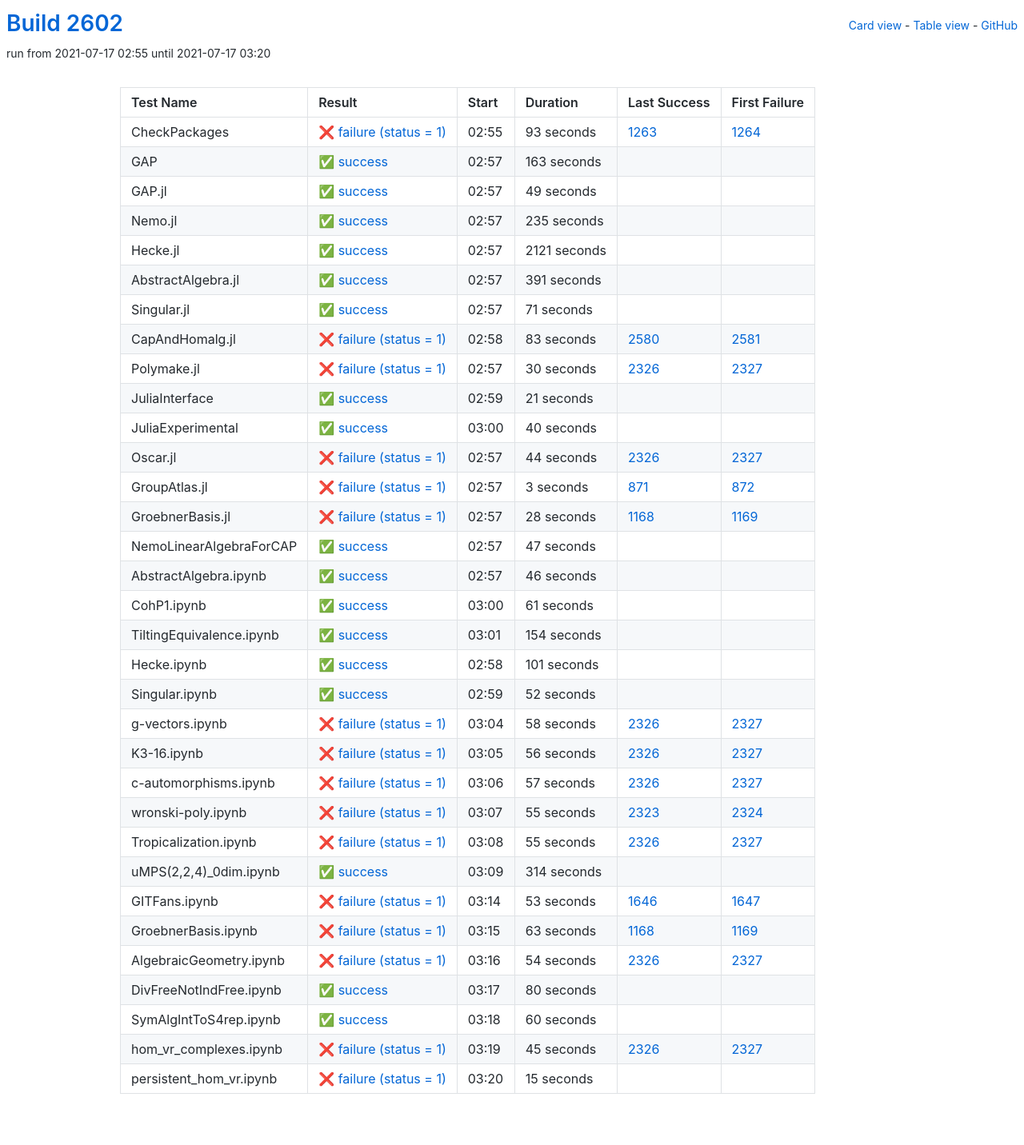
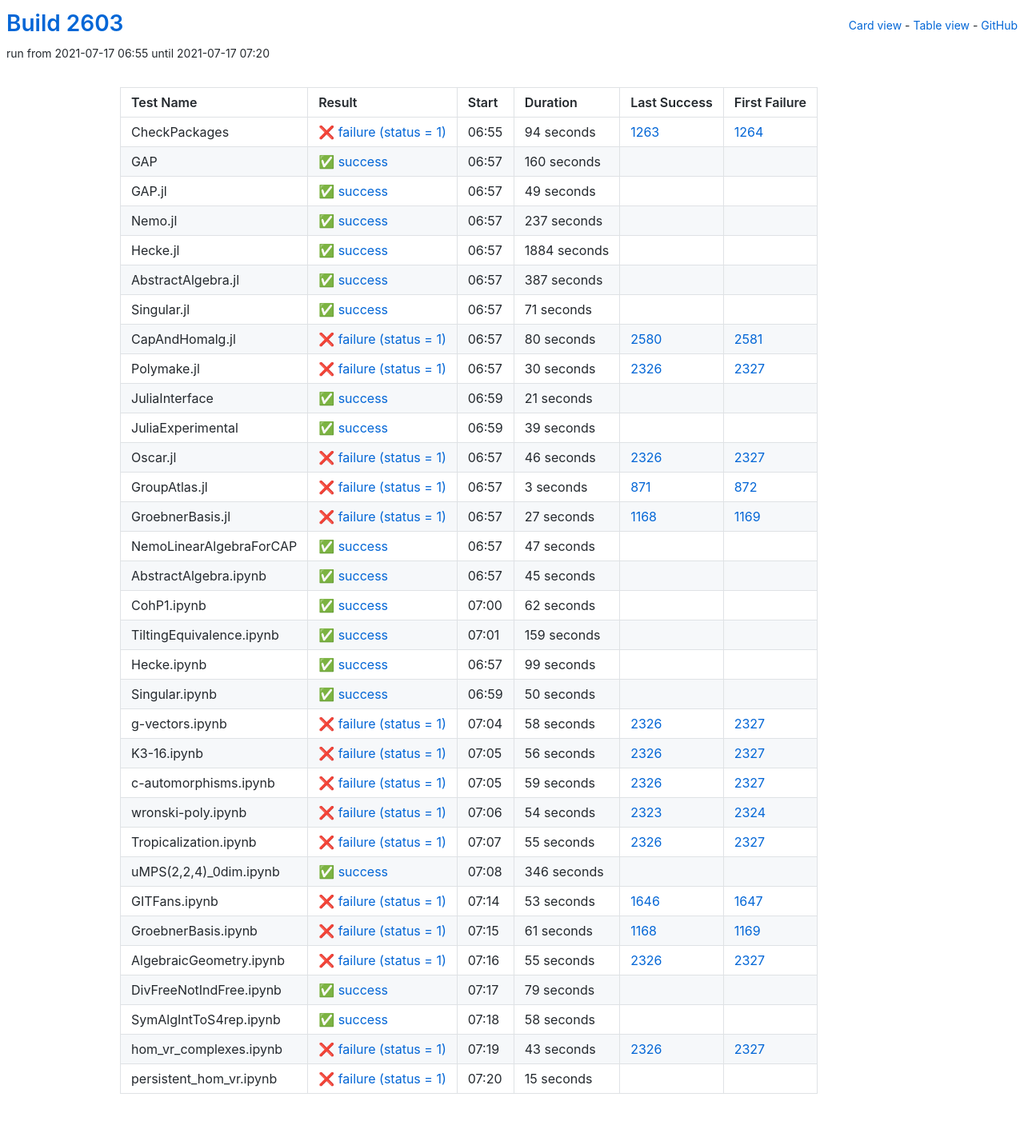
Before and after one commit to oscar-system/oscar-ci-status-stable, a Jekyll site: the page built from table.html, in a window 1280 px wide. Shown: the whole page at 80% size. Built offline with Jekyll 4.4.1, drawn with Linux system fonts in a browser that asks for light colours.

Commit message:
Build #2603

```diff
--- a/_data/ci.yml
+++ b/_data/ci.yml
@@ -1,6 +1,6 @@
 ---
-build: 2602
-build_url: https://oscarci.mathematik.uni-kl.de/job/oscar-stable/2602/
+build: 2603
+build_url: https://oscarci.mathematik.uni-kl.de/job/oscar-stable/2603/
 job: oscar-stable
 organization: oscar-system
 repo: oscar-ci-status-stable
@@ -8,32 +8,32 @@ repourl: https://github.com/oscar-system/oscar-ci-status-stable
 tests:
 - name: CheckPackages
   id: checkpackages
-  log: https://oscarci.mathematik.uni-kl.de/job/oscar-stable/2602/artifact/logs/build-2602/CheckPackages.log
-  start: 2021-07-17 02:55
+  log: https://oscarci.mathematik.uni-kl.de/job/oscar-stable/2603/artifact/logs/build-2603/CheckPackages.log
+  start: 2021-07-17 06:55
   success: false
   exitcode: 1
   status: failure
-  duration: 93
+  duration: 94
   last_success: 1263
   last_success_url: https://oscarci.mathematik.uni-kl.de/job/oscar-stable/1263/
   first_failure: 1264
   first_failure_url: https://oscarci.mathematik.uni-kl.de/job/oscar-stable/1264/
 - name: GAP
   id: gap
-  log: https://oscarci.mathematik.uni-kl.de/job/oscar-stable/2602/artifact/logs/build-2602/GAP.log
-  start: 2021-07-17 02:57
+  log: https://oscarci.mathematik.uni-kl.de/job/oscar-stable/2603/artifact/logs/build-2603/GAP.log
+  start: 2021-07-17 06:57
   success: true
   exitcode: 0
   status: success
-  duration: 163
+  duration: 160
   last_success: false
   last_success_url:
   first_failure: false
   first_failure_url:
 - name: GAP.jl
   id: gap-jl
-  log: https://oscarci.mathematik.uni-kl.de/job/oscar-stable/2602/artifact/logs/build-2602/GAP.jl.log
-  start: 2021-07-17 02:57
+  log: https://oscarci.mathematik.uni-kl.de/job/oscar-stable/2603/artifact/logs/build-2603/GAP.jl.log
+  start: 2021-07-17 06:57
   success: true
   exitcode: 0
   status: success
@@ -44,44 +44,44 @@ tests:
   first_failure_url:
 - name: Nemo.jl
   id: nemo-jl
-  log: https://oscarci.mathematik.uni-kl.de/job/oscar-stable/2602/artifact/logs/build-2602/Nemo.jl.log
-  start: 2021-07-17 02:57
+  log: https://oscarci.mathematik.uni-kl.de/job/oscar-stable/2603/artifact/logs/build-2603/Nemo.jl.log
+  start: 2021-07-17 06:57
   success: true
   exitcode: 0
   status: success
-  duration: 235
+  duration: 237
   last_success: false
   last_success_url:
   first_failure: false
   first_failure_url:
 - name: Hecke.jl
   id: hecke-jl
-  log: https://oscarci.mathematik.uni-kl.de/job/oscar-stable/2602/artifact/logs/build-2602/Hecke.jl.log
-  start: 2021-07-17 02:57
+  log: https://oscarci.mathematik.uni-kl.de/job/oscar-stable/2603/artifact/logs/build-2603/Hecke.jl.log
+  start: 2021-07-17 06:57
   success: true
   exitcode: 0
   status: success
-  duration: 2121
+  duration: 1884
   last_success: false
   last_success_url:
   first_failure: false
   first_failure_url:
 - name: AbstractAlgebra.jl
   id: abstractalgebra-jl
-  log: https://oscarci.mathematik.uni-kl.de/job/oscar-stable/2602/artifact/logs/build-2602/AbstractAlgebra.jl.log
-  start: 2021-07-17 02:57
+  log: https://oscarci.mathematik.uni-kl.de/job/oscar-stable/2603/artifact/logs/build-2603/AbstractAlgebra.jl.log
+  start: 2021-07-17 06:57
   success: true
   exitcode: 0
   status: success
-  duration: 391
+  duration: 387
   last_success: false
   last_success_url:
   first_failure: false
   first_failure_url:
 - name: Singular.jl
   id: singular-jl
-  log: https://oscarci.mathematik.uni-kl.de/job/oscar-stable/2602/artifact/logs/build-2602/Singular.jl.log
-  start: 2021-07-17 02:57
+  log: https://oscarci.mathematik.uni-kl.de/job/oscar-stable/2603/artifact/logs/build-2603/Singular.jl.log
+  start: 2021-07-17 06:57
   success: true
   exitcode: 0
   status: success
@@ -92,20 +92,20 @@ tests:
   first_failure_url:
 - name: CapAndHomalg.jl
   id: capandhomalg-jl
-  log: https://oscarci.mathematik.uni-kl.de/job/oscar-stable/2602/artifact/logs/build-2602/CapAndHomalg.jl.log
-  start: 2021-07-17 02:58
+  log: https://oscarci.mathematik.uni-kl.de/job/oscar-stable/2603/artifact/logs/build-2603/CapAndHomalg.jl.log
+  start: 2021-07-17 06:57
   success: false
   exitcode: 1
   status: failure
-  duration: 83
+  duration: 80
   last_success: 2580
   last_success_url: https://oscarci.mathematik.uni-kl.de/job/oscar-stable/2580/
   first_failure: 2581
   first_failure_url: https://oscarci.mathematik.uni-kl.de/job/oscar-stable/2581/
 - name: Polymake.jl
   id: polymake-jl
-  log: https://oscarci.mathematik.uni-kl.de/job/oscar-stable/2602/artifact/logs/build-2602/Polymake.jl.log
-  start: 2021-07-17 02:57
+  log: https://oscarci.mathematik.uni-kl.de/job/oscar-stable/2603/artifact/logs/build-2603/Polymake.jl.log
+  start: 2021-07-17 06:57
   success: false
   exitcode: 1
   status: failure
@@ -116,8 +116,8 @@ tests:
   first_failure_url: https://oscarci.mathematik.uni-kl.de/job/oscar-stable/2327/
 - name: JuliaInterface
   id: juliainterface
-  log: https://oscarci.mathematik.uni-kl.de/job/oscar-stable/2602/artifact/logs/build-2602/JuliaInterface.log
-  start: 2021-07-17 02:59
+  log: https://oscarci.mathematik.uni-kl.de/job/oscar-stable/2603/artifact/logs/build-2603/JuliaInterface.log
+  start: 2021-07-17 06:59
   success: true
   exitcode: 0
   status: success
@@ -128,32 +128,32 @@ tests:
   first_failure_url:
 - name: JuliaExperimental
   id: juliaexperimental
-  log: https://oscarci.mathematik.uni-kl.de/job/oscar-stable/2602/artifact/logs/build-2602/JuliaExperimental.log
-  start: 2021-07-17 03:00
+  log: https://oscarci.mathematik.uni-kl.de/job/oscar-stable/2603/artifact/logs/build-2603/JuliaExperimental.log
+  start: 2021-07-17 06:59
   success: true
   exitcode: 0
   status: success
-  duration: 40
+  duration: 39
   last_success: false
   last_success_url:
   first_failure: false
   first_failure_url:
 - name: Oscar.jl
   id: oscar-jl
-  log: https://oscarci.mathematik.uni-kl.de/job/oscar-stable/2602/artifact/logs/build-2602/Oscar.jl.log
-  start: 2021-07-17 02:57
+  log: https://oscarci.mathematik.uni-kl.de/job/oscar-stable/2603/artifact/logs/build-2603/Oscar.jl.log
+  start: 2021-07-17 06:57
   success: false
   exitcode: 1
   status: failure
-  duration: 44
+  duration: 46
   last_success: 2326
   last_success_url: https://oscarci.mathematik.uni-kl.de/job/oscar-stable/2326/
   first_failure: 2327
   first_failure_url: https://oscarci.mathematik.uni-kl.de/job/oscar-stable/2327/
 - name: GroupAtlas.jl
   id: groupatlas-jl
-  log: https://oscarci.mathematik.uni-kl.de/job/oscar-stable/2602/artifact/logs/build-2602/GroupAtlas.jl.log
-  start: 2021-07-17 02:57
+  log: https://oscarci.mathematik.uni-kl.de/job/oscar-stable/2603/artifact/logs/build-2603/GroupAtlas.jl.log
+  start: 2021-07-17 06:57
   success: false
   exitcode: 1
   status: failure
@@ -164,20 +164,20 @@ tests:
   first_failure_url: https://oscarci.mathematik.uni-kl.de/job/oscar-stable/872/
 - name: GroebnerBasis.jl
   id: groebnerbasis-jl
-  log: https://oscarci.mathematik.uni-kl.de/job/oscar-stable/2602/artifact/logs/build-2602/GroebnerBasis.jl.log
-  start: 2021-07-17 02:57
+  log: https://oscarci.mathematik.uni-kl.de/job/oscar-stable/2603/artifact/logs/build-2603/GroebnerBasis.jl.log
+  start: 2021-07-17 06:57
   success: false
   exitcode: 1
   status: failure
-  duration: 28
+  duration: 27
   last_success: 1168
   last_success_url: https://oscarci.mathematik.uni-kl.de/job/oscar-stable/1168/
   first_failure: 1169
   first_failure_url: https://oscarci.mathematik.uni-kl.de/job/oscar-stable/1169/
 - name: NemoLinearAlgebraForCAP
   id: nemolinearalgebraforcap
-  log: https://oscarci.mathematik.uni-kl.de/job/oscar-stable/2602/artifact/logs/build-2602/NemoLinearAlgebraForCAP.log
-  start: 2021-07-17 02:57
+  log: https://oscarci.mathematik.uni-kl.de/job/oscar-stable/2603/artifact/logs/build-2603/NemoLinearAlgebraForCAP.log
+  start: 2021-07-17 06:57
   success: true
   exitcode: 0
   status: success
@@ -188,68 +188,68 @@ tests:
   first_failure_url:
 - name: AbstractAlgebra.ipynb
   id: abstractalgebra-ipynb
-  log: https://oscarci.mathematik.uni-kl.de/job/oscar-stable/2602/artifact/logs/build-2602/AbstractAlgebra.ipynb.log
-  start: 2021-07-17 02:57
+  log: https://oscarci.mathematik.uni-kl.de/job/oscar-stable/2603/artifact/logs/build-2603/AbstractAlgebra.ipynb.log
+  start: 2021-07-17 06:57
   success: true
   exitcode: 0
   status: success
-  duration: 46
+  duration: 45
   last_success: false
   last_success_url:
   first_failure: false
   first_failure_url:
 - name: CohP1.ipynb
   id: cohp1-ipynb
-  log: https://oscarci.mathematik.uni-kl.de/job/oscar-stable/2602/artifact/logs/build-2602/CohP1.ipynb.log
-  start: 2021-07-17 03:00
+  log: https://oscarci.mathematik.uni-kl.de/job/oscar-stable/2603/artifact/logs/build-2603/CohP1.ipynb.log
+  start: 2021-07-17 07:00
   success: true
   exitcode: 0
   status: success
-  duration: 61
+  duration: 62
   last_success: false
   last_success_url:
   first_failure: false
   first_failure_url:
 - name: TiltingEquivalence.ipynb
   id: tiltingequivalence-ipynb
-  log: https://oscarci.mathematik.uni-kl.de/job/oscar-stable/2602/artifact/logs/build-2602/TiltingEquivalence.ipynb.log
-  start: 2021-07-17 03:01
+  log: https://oscarci.mathematik.uni-kl.de/job/oscar-stable/2603/artifact/logs/build-2603/TiltingEquivalence.ipynb.log
+  start: 2021-07-17 07:01
   success: true
   exitcode: 0
   status: success
-  duration: 154
+  duration: 159
   last_success: false
   last_success_url:
   first_failure: false
   first_failure_url:
 - name: Hecke.ipynb
   id: hecke-ipynb
-  log: https://oscarci.mathematik.uni-kl.de/job/oscar-stable/2602/artifact/logs/build-2602/Hecke.ipynb.log
-  start: 2021-07-17 02:58
+  log: https://oscarci.mathematik.uni-kl.de/job/oscar-stable/2603/artifact/logs/build-2603/Hecke.ipynb.log
+  start: 2021-07-17 06:57
   success: true
   exitcode: 0
   status: success
-  duration: 101
+  duration: 99
   last_success: false
   last_success_url:
   first_failure: false
   first_failure_url:
 - name: Singular.ipynb
   id: singular-ipynb
-  log: https://oscarci.mathematik.uni-kl.de/job/oscar-stable/2602/artifact/logs/build-2602/Singular.ipynb.log
-  start: 2021-07-17 02:59
+  log: https://oscarci.mathematik.uni-kl.de/job/oscar-stable/2603/artifact/logs/build-2603/Singular.ipynb.log
+  start: 2021-07-17 06:59
   success: true
   exitcode: 0
   status: success
-  duration: 52
+  duration: 50
   last_success: false
   last_success_url:
   first_failure: false
   first_failure_url:
 - name: g-vectors.ipynb
   id: g-vectors-ipynb
-  log: https://oscarci.mathematik.uni-kl.de/job/oscar-stable/2602/artifact/logs/build-2602/g-vectors.ipynb.log
-  start: 2021-07-17 03:04
+  log: https://oscarci.mathematik.uni-kl.de/job/oscar-stable/2603/artifact/logs/build-2603/g-vectors.ipynb.log
+  start: 2021-07-17 07:04
   success: false
   exitcode: 1
   status: failure
@@ -260,8 +260,8 @@ tests:
   first_failure_url: https://oscarci.mathematik.uni-kl.de/job/oscar-stable/2327/
 - name: K3-16.ipynb
   id: k3-16-ipynb
-  log: https://oscarci.mathematik.uni-kl.de/job/oscar-stable/2602/artifact/logs/build-2602/K3-16.ipynb.log
-  start: 2021-07-17 03:05
+  log: https://oscarci.mathematik.uni-kl.de/job/oscar-stable/2603/artifact/logs/build-2603/K3-16.ipynb.log
+  start: 2021-07-17 07:05
   success: false
   exitcode: 1
   status: failure
@@ -272,32 +272,32 @@ tests:
   first_failure_url: https://oscarci.mathematik.uni-kl.de/job/oscar-stable/2327/
 - name: c-automorphisms.ipynb
   id: c-automorphisms-ipynb
-  log: https://oscarci.mathematik.uni-kl.de/job/oscar-stable/2602/artifact/logs/build-2602/c-automorphisms.ipynb.log
-  start: 2021-07-17 03:06
+  log: https://oscarci.mathematik.uni-kl.de/job/oscar-stable/2603/artifact/logs/build-2603/c-automorphisms.ipynb.log
+  start: 2021-07-17 07:05
   success: false
   exitcode: 1
   status: failure
-  duration: 57
+  duration: 59
   last_success: 2326
   last_success_url: https://oscarci.mathematik.uni-kl.de/job/oscar-stable/2326/
   first_failure: 2327
   first_failure_url: https://oscarci.mathematik.uni-kl.de/job/oscar-stable/2327/
 - name: wronski-poly.ipynb
   id: wronski-poly-ipynb
-  log: https://oscarci.mathematik.uni-kl.de/job/oscar-stable/2602/artifact/logs/build-2602/wronski-poly.ipynb.log
-  start: 2021-07-17 03:07
+  log: https://oscarci.mathematik.uni-kl.de/job/oscar-stable/2603/artifact/logs/build-2603/wronski-poly.ipynb.log
+  start: 2021-07-17 07:06
   success: false
   exitcode: 1
   status: failure
-  duration: 55
+  duration: 54
   last_success: 2323
   last_success_url: https://oscarci.mathematik.uni-kl.de/job/oscar-stable/2323/
   first_failure: 2324
   first_failure_url: https://oscarci.mathematik.uni-kl.de/job/oscar-stable/2324/
 - name: Tropicalization.ipynb
   id: tropicalization-ipynb
-  log: https://oscarci.mathematik.uni-kl.de/job/oscar-stable/2602/artifact/logs/build-2602/Tropicalization.ipynb.log
-  start: 2021-07-17 03:08
+  log: https://oscarci.mathematik.uni-kl.de/job/oscar-stable/2603/artifact/logs/build-2603/Tropicalization.ipynb.log
+  start: 2021-07-17 07:07
   success: false
   exitcode: 1
   status: failure
@@ -308,20 +308,20 @@ tests:
   first_failure_url: https://oscarci.mathematik.uni-kl.de/job/oscar-stable/2327/
 - name: uMPS(2,2,4)_0dim.ipynb
   id: umps-2-2-4-0dim-ipynb
-  log: https://oscarci.mathematik.uni-kl.de/job/oscar-stable/2602/artifact/logs/build-2602/uMPS-2-2-4-_0dim.ipynb.log
-  start: 2021-07-17 03:09
+  log: https://oscarci.mathematik.uni-kl.de/job/oscar-stable/2603/artifact/logs/build-2603/uMPS-2-2-4-_0dim.ipynb.log
+  start: 2021-07-17 07:08
   success: true
   exitcode: 0
   status: success
-  duration: 314
+  duration: 346
   last_success: false
   last_success_url:
   first_failure: false
   first_failure_url:
 - name: GITFans.ipynb
   id: gitfans-ipynb
-  log: https://oscarci.mathematik.uni-kl.de/job/oscar-stable/2602/artifact/logs/build-2602/GITFans.ipynb.log
-  start: 2021-07-17 03:14
+  log: https://oscarci.mathematik.uni-kl.de/job/oscar-stable/2603/artifact/logs/build-2603/GITFans.ipynb.log
+  start: 2021-07-17 07:14
   success: false
   exitcode: 1
   status: failure
@@ -332,68 +332,68 @@ tests:
   first_failure_url: https://oscarci.mathematik.uni-kl.de/job/oscar-stable/1647/
 - name: GroebnerBasis.ipynb
   id: groebnerbasis-ipynb
-  log: https://oscarci.mathematik.uni-kl.de/job/oscar-stable/2602/artifact/logs/build-2602/GroebnerBasis.ipynb.log
-  start: 2021-07-17 03:15
+  log: https://oscarci.mathematik.uni-kl.de/job/oscar-stable/2603/artifact/logs/build-2603/GroebnerBasis.ipynb.log
+  start: 2021-07-17 07:15
   success: false
   exitcode: 1
   status: failure
-  duration: 63
+  duration: 61
   last_success: 1168
   last_success_url: https://oscarci.mathematik.uni-kl.de/job/oscar-stable/1168/
   first_failure: 1169
   first_failure_url: https://oscarci.mathematik.uni-kl.de/job/oscar-stable/1169/
 - name: AlgebraicGeometry.ipynb
   id: algebraicgeometry-ipynb
-  log: https://oscarci.mathematik.uni-kl.de/job/oscar-stable/2602/artifact/logs/build-2602/AlgebraicGeometry.ipynb.log
-  start: 2021-07-17 03:16
+  log: https://oscarci.mathematik.uni-kl.de/job/oscar-stable/2603/artifact/logs/build-2603/AlgebraicGeometry.ipynb.log
+  start: 2021-07-17 07:16
   success: false
   exitcode: 1
   status: failure
-  duration: 54
+  duration: 55
   last_success: 2326
   last_success_url: https://oscarci.mathematik.uni-kl.de/job/oscar-stable/2326/
   first_failure: 2327
   first_failure_url: https://oscarci.mathematik.uni-kl.de/job/oscar-stable/2327/
 - name: DivFreeNotIndFree.ipynb
   id: divfreenotindfree-ipynb
-  log: https://oscarci.mathematik.uni-kl.de/job/oscar-stable/2602/artifact/logs/build-2602/DivFreeNotIndFree.ipynb.log
-  start: 2021-07-17 03:17
+  log: https://oscarci.mathematik.uni-kl.de/job/oscar-stable/2603/artifact/logs/build-2603/DivFreeNotIndFree.ipynb.log
+  start: 2021-07-17 07:17
   success: true
   exitcode: 0
   status: success
-  duration: 80
+  duration: 79
   last_success: false
   last_success_url:
   first_failure: false
   first_failure_url:
 - name: SymAlgIntToS4rep.ipynb
   id: symalginttos4rep-ipynb
-  log: https://oscarci.mathematik.uni-kl.de/job/oscar-stable/2602/artifact/logs/build-2602/SymAlgIntToS4rep.ipynb.log
-  start: 2021-07-17 03:18
+  log: https://oscarci.mathematik.uni-kl.de/job/oscar-stable/2603/artifact/logs/build-2603/SymAlgIntToS4rep.ipynb.log
+  start: 2021-07-17 07:18
   success: true
   exitcode: 0
   status: success
-  duration: 60
+  duration: 58
   last_success: false
   last_success_url:
   first_failure: false
   first_failure_url:
 - name: hom_vr_complexes.ipynb
   id: hom-vr-complexes-ipynb
-  log: https://oscarci.mathematik.uni-kl.de/job/oscar-stable/2602/artifact/logs/build-2602/hom_vr_complexes.ipynb.log
-  start: 2021-07-17 03:19
+  log: https://oscarci.mathematik.uni-kl.de/job/oscar-stable/2603/artifact/logs/build-2603/hom_vr_complexes.ipynb.log
+  start: 2021-07-17 07:19
   success: false
   exitcode: 1
   status: failure
-  duration: 45
+  duration: 43
   last_success: 2326
   last_success_url: https://oscarci.mathematik.uni-kl.de/job/oscar-stable/2326/
   first_failure: 2327
   first_failure_url: https://oscarci.mathematik.uni-kl.de/job/oscar-stable/2327/
 - name: persistent_hom_vr.ipynb
   id: persistent-hom-vr-ipynb
-  log: https://oscarci.mathematik.uni-kl.de/job/oscar-stable/2602/artifact/logs/build-2602/persistent_hom_vr.ipynb.log
-  start: 2021-07-17 03:20
+  log: https://oscarci.mathematik.uni-kl.de/job/oscar-stable/2603/artifact/logs/build-2603/persistent_hom_vr.ipynb.log
+  start: 2021-07-17 07:20
   success: false
   exitcode: 1
   status: failure
```
Also changed, not shown: README.md.
